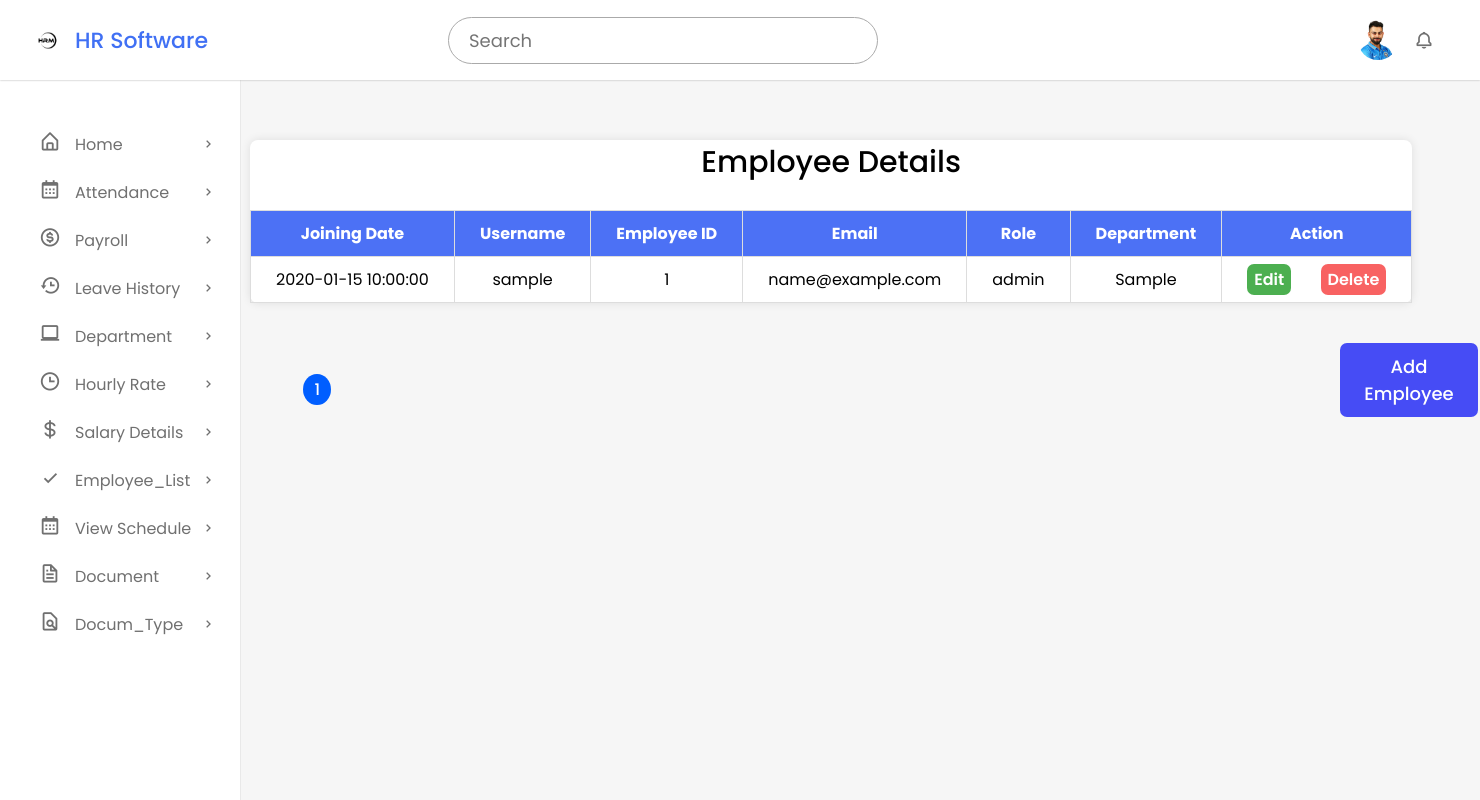
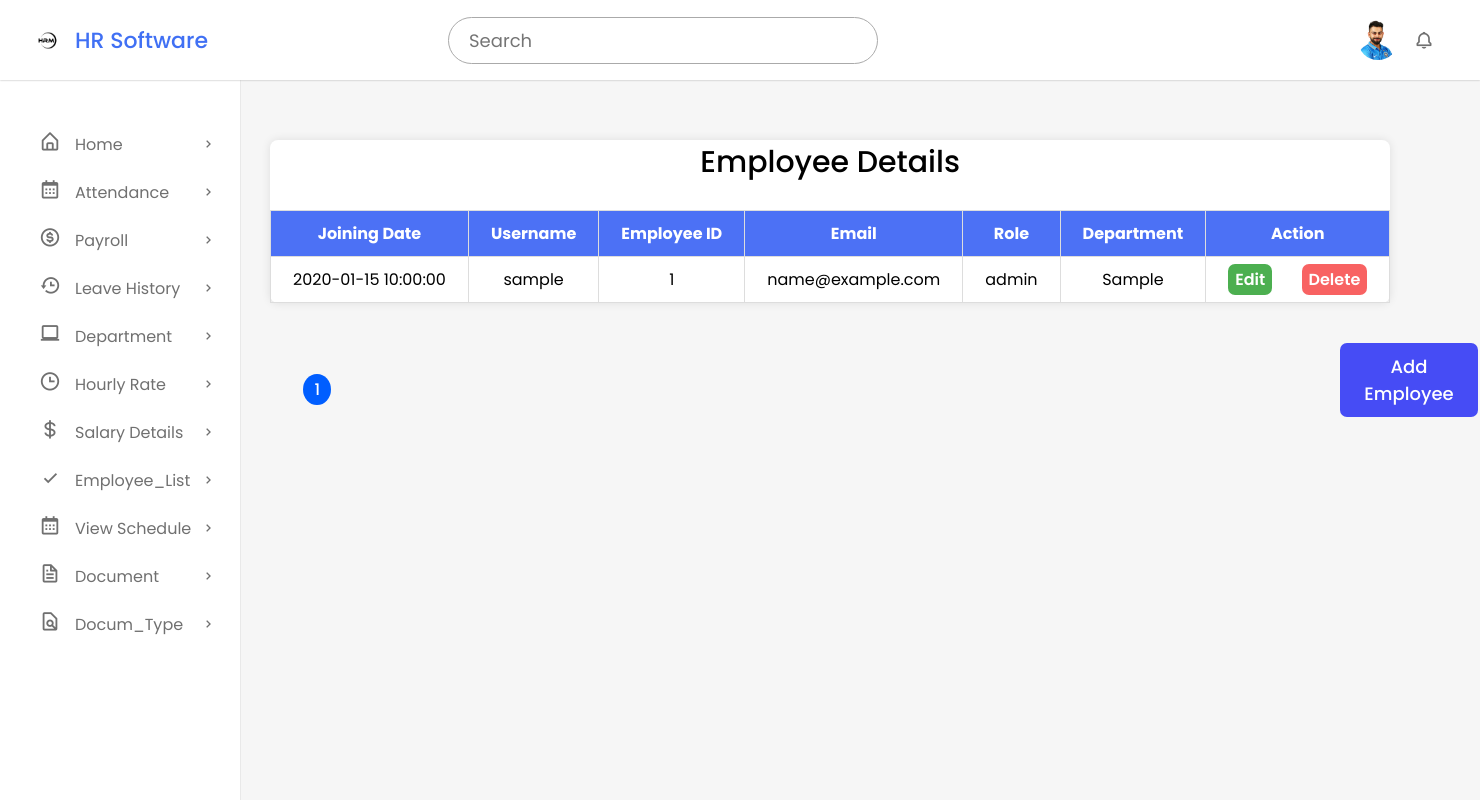
Before and after one commit to Dikeshkhatree/HR_Software, a PHP site: page /HR_Software/viewdetail.php in a window 1480 px wide. Run offline with PHP 8.4, Linux system fonts and the light colour scheme; the visitor is signed in with stand-in values (Sample User, id 1); tables that the repository leaves empty or names only in its code hold one stand-in row (values such as "Sample post").

Commit message:
css added for view detail

```diff
--- a/css/viewdetail.css
+++ b/css/viewdetail.css
@@ -11,7 +11,7 @@
    display:inline-block;
    border-radius: 8px;
    box-shadow: 0 0 10px rgba(0, 0, 0, 0.1);
-   margin-left: 250px;
+   margin-left: 270px;
    margin-top: 120px;
 }
 
@@ -44,7 +44,7 @@ table {
 }
 
 thead th, tbody td {
-   padding: 10px 25px; /* Adjusted padding */
+   padding: 10px 22px; /* Adjusted padding */
    text-align: center;
    border: 1px solid #ddd;
 }
```
